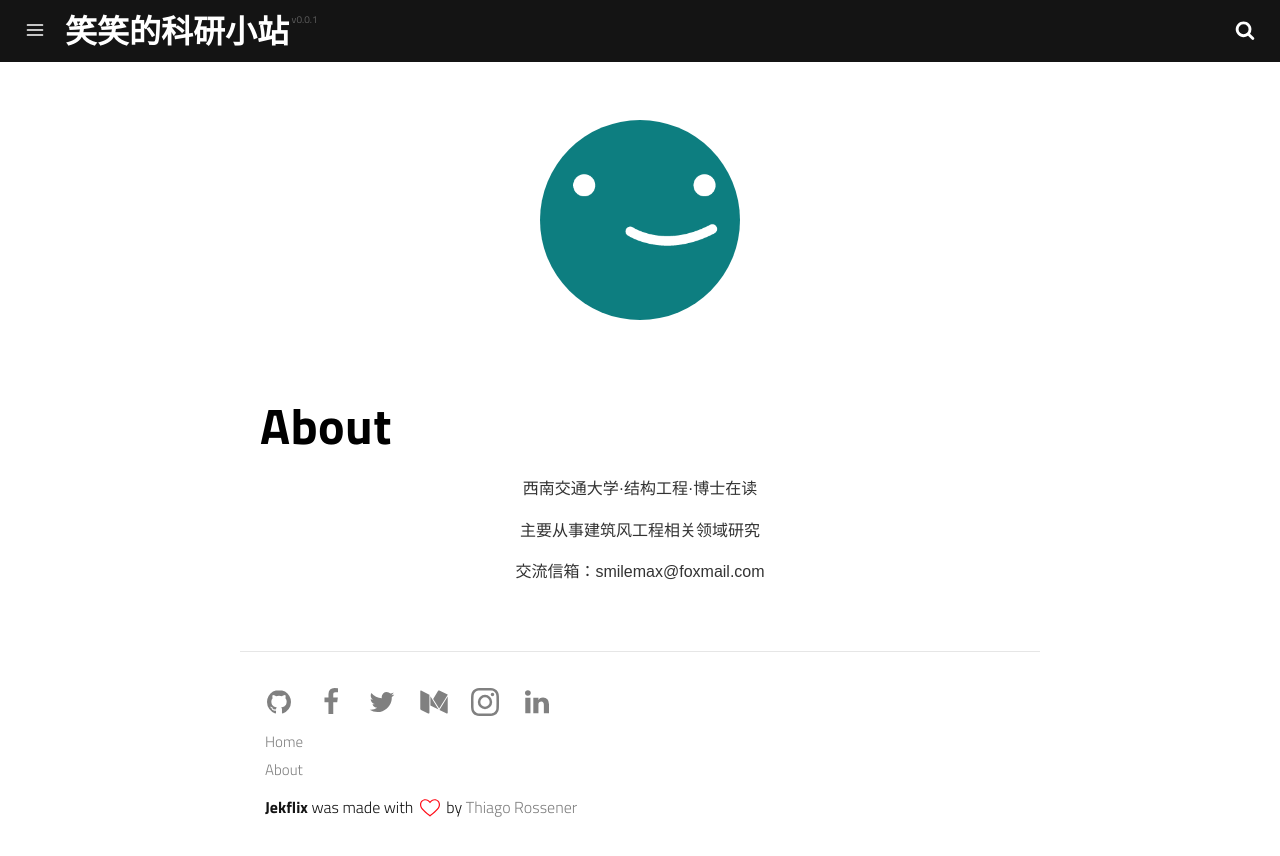
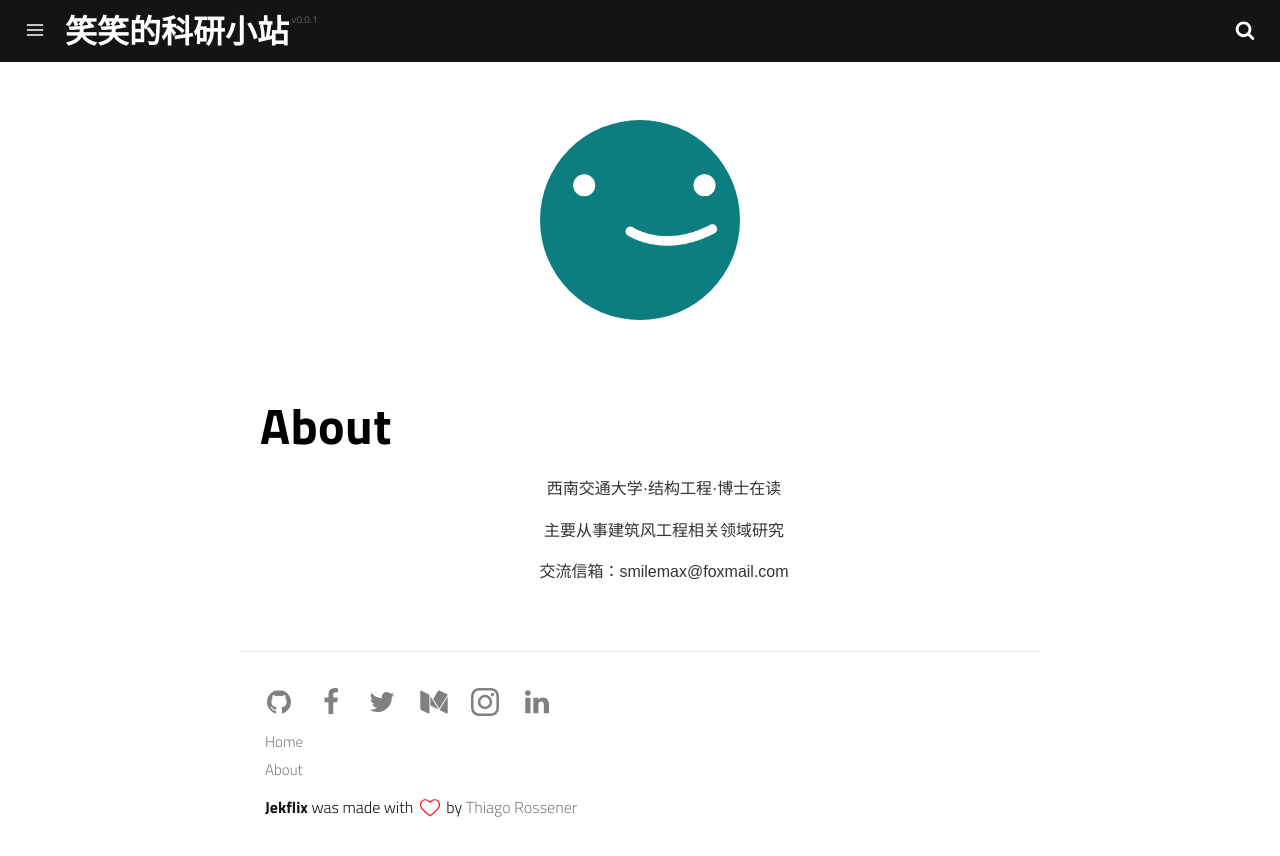
Before and after one commit to fightingxiaoxiao/fightingxiaoxiao.github.io, a Jekyll site: the page built from pages/about.md, in a window 1280 px wide. Shown: the top 856 px of the page. Built offline with Jekyll 4.4.1, drawn with Linux system fonts in a browser that asks for light colours; a script that is not in the unit is left out.

Commit message:
Update _post.scss

```diff
--- a/_sass/_post.scss
+++ b/_sass/_post.scss
@@ -59,6 +59,9 @@
   p {
     max-width: fit-content;
     line-height: 1.6;
+    padding-left: 2rem;
+    padding-right: 1rem;
+    text-indent: 2rem;
   }
 
   h1,
```
